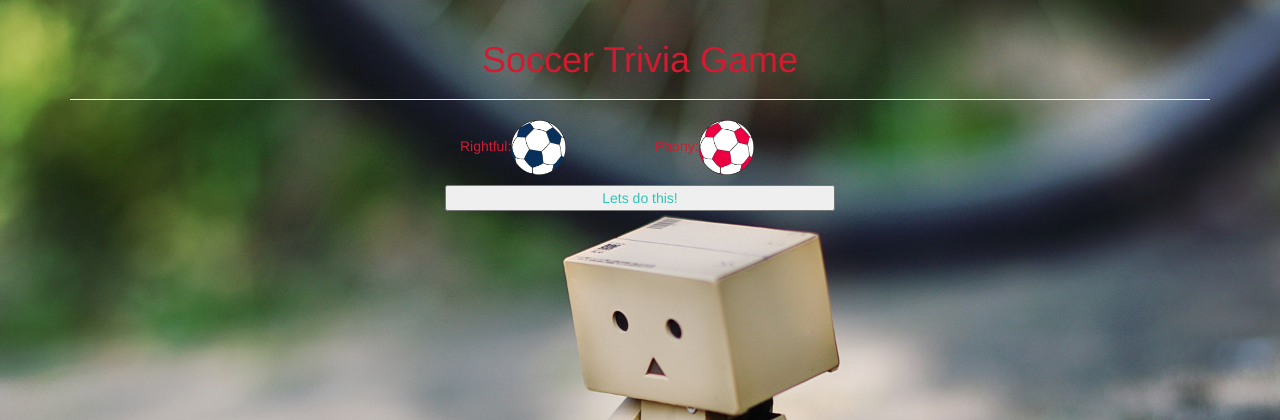
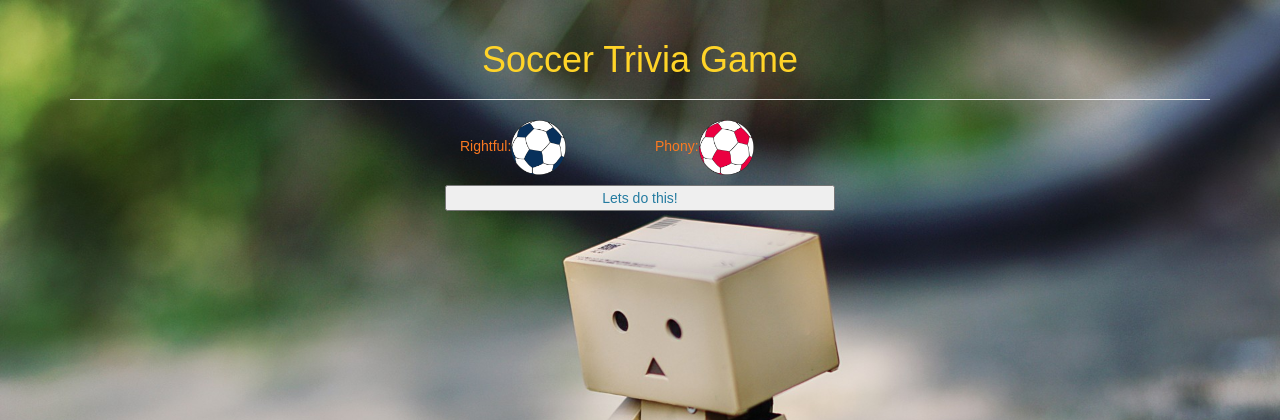
Before and after one commit to jzarta/TriviaGame, a PHP site: page / in a window 1280 px wide. Shown: the top 420 px of the page. Run offline with PHP 8.4, Linux system fonts and the light colour scheme.

Commit message:
concept and code

```diff
--- a/assets/css/style.css
+++ b/assets/css/style.css
@@ -1,91 +1,107 @@
 .page-header {
-    color: #D11B30;
+    color: #FFD428;
+    font-family: 'Ubuntu', sans-serif;
 }
 
 .start {
-    color: #2EC4B6;
+    color: #247BA0;
+    font-family: 'Ubuntu', sans-serif;
 }
 
 .legend {
-    color: #D11B30;
+    color: #FA7921;
+    font-family: 'Ubuntu', sans-serif;
 }
 
 .ans2 {
-    color: #2EC4B6;
+    color: #247BA0;
+    font-family: 'Ubuntu', sans-serif;
 }
 
 body {
     background: url(../images/funny.png);
     background-size: 1280px , 750px;
     background-repeat: no-repeat;
-    font-family: 'Dosis', sans-serif;;
+    font-family: 'Ubuntu', sans-serif;
     font-size: 35px;
 }
 
 .show-counter{
-    color: #D11B30;
+    color: #FA7921;
+    font-size: 17px;
 }
 
 .time-up {
-    color: #FF9F1C;
+    color: #FA7921;
+    font-size: 17px;
 }
 
 .right {
-    color: #D11B30;
-
+    color: #FA7921;
+    font-size: 17px;
 }
 
 .wrong {
-    color: #D11B30;
-
+    color: #FA7921;
+    font-size: 17px;
 }
 
 .quest1 {
-    color: #D11B30;
+    color: #FA7921;
+    font-size: 17px;
 
 }
 
 .quest2 {
-    color: #D11B30;
+    color: #FA7921;
+    font-size: 17px;
 
 }
 
 .quest3 {
-    color: #D11B30;
+    color: #FA7921;
+    font-size: 17px;
 
 }
 
 .quest4 {
-    color: #D11B30;
+    color: #FA7921;
+    font-size: 17px;
 
 }
 
 .quest5 {
-    color: #D11B30;
+    color: #FA7921;
+    font-size: 17px;
 
 }
 
 .quest6 {
-    color: #D11B30;
+    color: #FA7921;
+    font-size: 17px;
 
 }
 
 .quest7 {
-    color: #D11B30;
+    color: #FA7921;
+    font-size: 17px;
 
 }
 
 .quest8 {
-    color: #D11B30;
+    color: #FA7921;
+    font-size: 17px;
 
 }
 
 .quest9 {
-    color: #D11B30;
+    color: #FA7921;
+    font-size: 17px;
 
 }
 
 .quest10 {
-    color: #D11B30;
+    color: #FA7921;
+    font-size: 17px;
 
 }
--- a/assets/javascript/app.js
+++ b/assets/javascript/app.js
@@ -1,24 +1,28 @@
+//Init Javascript var
 var trivGame = [
   {q1: 'Has Italy won a world cup?', Options: ['true', ' false'], Answer: true},
-  {q2: 'All bugs have 5 legs.', Options: ['true', 'false'] , Answer: false},
-  {q3: '4 + 5 = 8', Options: ['true', 'false'] , Answer: false},
-  {q4: 'Humans require water.', Options: ['true', 'false'] , Answer: true},
-  {q5: 'Milk comes from cows.', Options: ['true', 'false'] , Answer: true},
-//  {q6: '9 - 3 = 6', Options: ['true', 'false'] , Answer: true},
-// {q7: 'Rocks are soft objects.', Options: ['true', 'false'] , Answer: false},
-//  {q8: 'Italy is candy.', Options: ['true', 'false'] , Answer: false},
-//  {q9: '2 * 2 = 4', Options: ['true', 'false'] , Answer: true},
-//  {q10: 'Cars can talk.', Options: ['true', 'false'] , Answer: false}
+  {q2: 'Messi won the world cup?', Options: ['true', 'false'] , Answer: false},
+  {q3: 'Manchester United won this season?', Options: ['true', 'false'] , Answer: false},
+  {q4: 'Brazil have only won the World Cup twice?', Options: ['true', 'false'] , Answer: false},
+  {q5: 'Leo Messi has scored on a World Cup goal for Argentina?', Options: ['true', 'false'] , Answer: true},
+  {q6: 'Chelsea went the season of "04, 05" unbeaten?', Options: ['true', 'false'] , Answer: true},
+  {q7: 'PSG star player is Edison Cavani?', Options: ['true', 'false'] , Answer: false},
+  {q8: 'Neymar is number 10 in brazil?', Options: ['true', 'false'] , Answer: false},
+  {q9: 'Arsenal have won the UEFA champions league prior to 2005?', Options: ['true', 'false'] , Answer: true},
+  {q10: 'Julio Cesar is a Center Back?', Options: ['true', 'false'] , Answer: false}
 ];
-// Page loads when refreshed
+// Page start when refrehs
+
 $(document).ready(function() {
 
 var right = 0;
 var wrong = 0;
 var timer = 30;
 
+//jQury part
+
 $('.panel-body').hide();
-// $('.ans2').hide();
+
 $('.play-again').hide();
 
 $('.start').on('click', run);
@@ -26,7 +30,6 @@ $('.start').on('click', run);
   function run(){
       counter = setInterval(increment, 1000);
       $('.panel-body').show();
-      // $('.ans2').show();
       $('.start').hide("slow");
 
       $('.quest1').html(trivGame[0].q1);
@@ -171,6 +174,7 @@ $('.start').on('click', run);
             stop();
           });
     }
+//Functions increment
 
     function increment(){
       timer--;
@@ -184,13 +188,13 @@ $('.start').on('click', run);
       $('#third').hide();
       $('#fourth').hide();
       $('#fifth').hide();
- //     $('#six').hide();
- //     $('#seventh').hide();
- //     $('#eighth').hide();
- //     $('#ninth').hide();
- //     $('#tenth').hide();
-    // $('.ans2').hide();
-    // $('.play-again').show();
+      $('#six').hide();
+      $('#seventh').hide();
+      $('#eighth').hide();
+      $('#ninth').hide();
+      $('#tenth').hide();
+      $('.ans2').hide();
+      $('.play-again').show();
         }
     }
 
@@ -198,8 +202,4 @@ $('.start').on('click', run);
       clearInterval(counter);
     }
 
-    // $('.play-again').on('click', function() {
-    //  run();
-    // });
-
 });
--- a/index.html
+++ b/index.html
@@ -8,9 +8,10 @@
         <script src="https://code.jquery.com/jquery-2.2.3.js" integrity="sha256-laXWtGydpwqJ8JA+X9x2miwmaiKhn8tVmOVEigRNtP4=" crossorigin="anonymous"></script>
         <script type="text/javascript" src="assets/javascript/app.js"></script>
         <link rel="stylesheet" href="https://maxcdn.bootstrapcdn.com/bootstrap/3.3.6/css/bootstrap.min.css" integrity="sha384-1q8mTJOASx8j1Au+a5WDVnPi2lkFfwwEAa8hDDdjZlpLegxhjVME1fgjWPGmkzs7" crossorigin="anonymous">
-        <link href='https://fonts.googleapis.com/css?family=Dosis:500,400' rel='stylesheet' type='text/style.css'>
+        <link href="https://fonts.googleapis.com/css?family=Ubuntu:400italic' rel='stylesheet" type="text/css" href="assets/css/style.css">
 
 </head>
+
 <body>
     <div class="container">
         <div class="page-header">
```
Also changed, not shown: other parts of index.html (+25 -25 lines).
